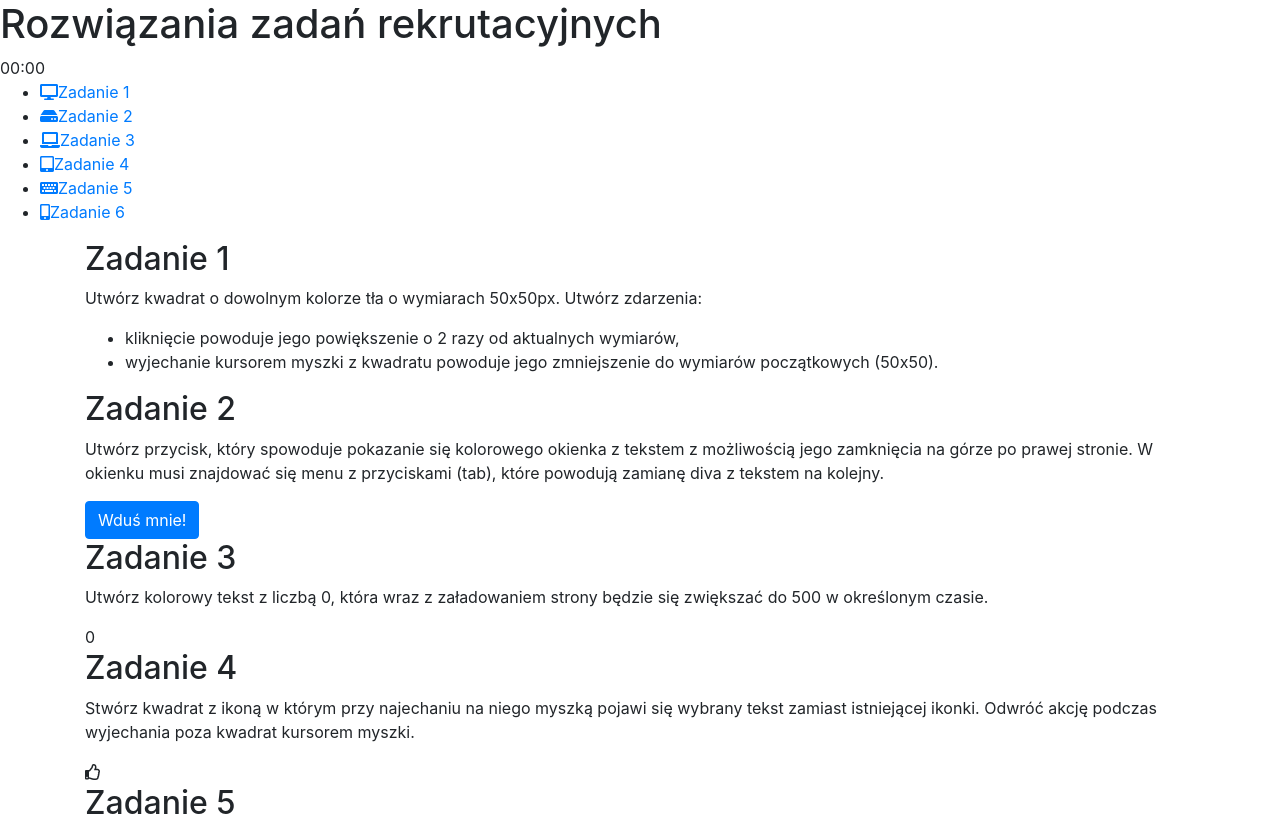
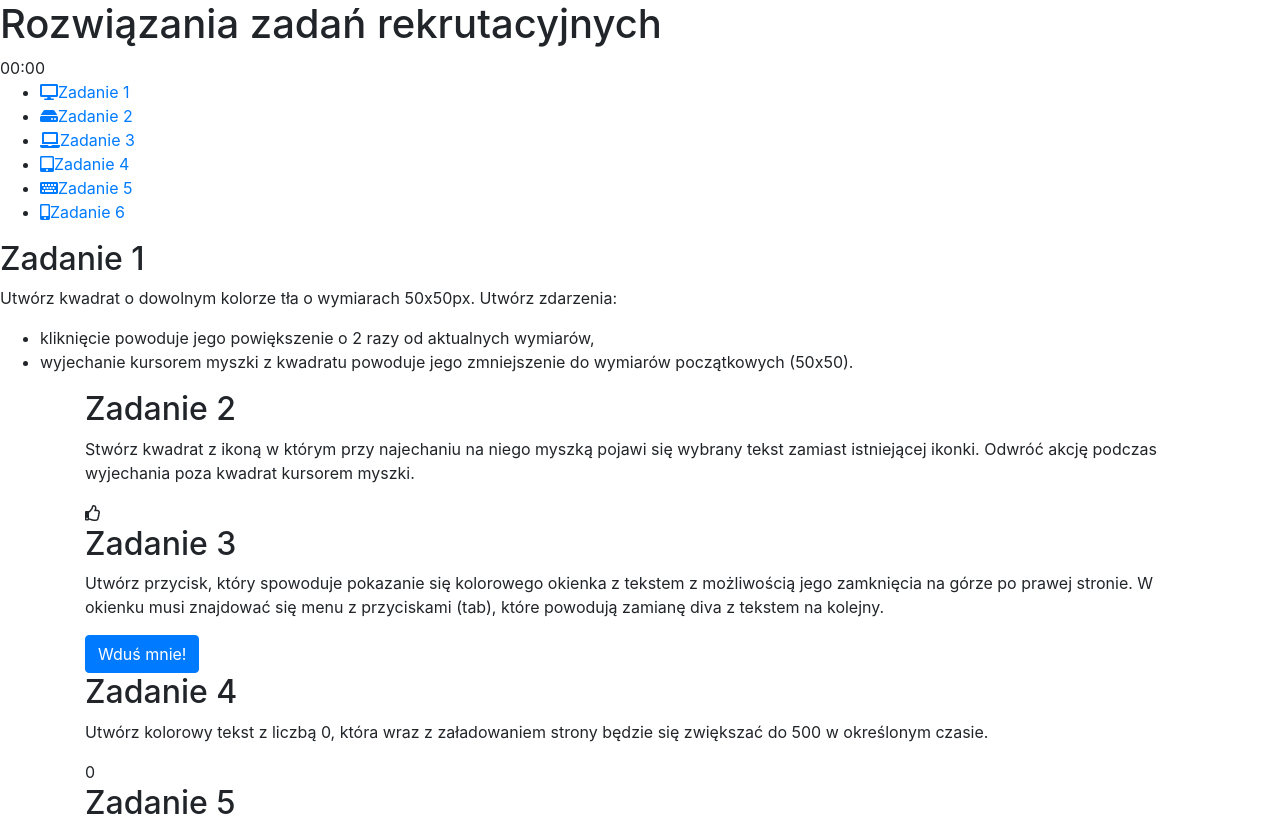
Before and after one commit to PSDvlpr/RecruitmentTask, a website: page index.html in a window 1280 px wide. Shown: the top 827 px of the page. Drawn offline with nearby package versions, Linux system fonts and the light colour scheme.

Commit message:
Change site structure

```diff
--- a/index.html
+++ b/index.html
@@ -10,6 +10,7 @@
         crossorigin="anonymous">
     <link rel="stylesheet" href="https://use.fontawesome.com/releases/v5.1.0/css/all.css" integrity="sha384-lKuwvrZot6UHsBSfcMvOkWwlCMgc0TaWr+30HWe3a4ltaBwTZhyTEggF5tJv8tbt"
         crossorigin="anonymous">
+    <link href="https://fonts.googleapis.com/css?family=PT+Sans:400,700|Source+Sans+Pro:200,400,600" rel="stylesheet">
     <link rel="stylesheet" href="css/style.prefixed.css">
 </head>
 
@@ -39,8 +40,8 @@
             </nav>
         </div>
 
+        <div class="task-wrapper">
             <div class="task-one element">
-            <div class="container">
                     <h2 class="task-title">Zadanie 1</h2>
                     <p>Utwórz kwadrat o dowolnym kolorze tła o wymiarach 50x50px. Utwórz zdarzenia:</p>
                     <ul class="task-list">
@@ -51,11 +52,24 @@
                         <div class="square square-one"></div>
                     </div>
             </div>
-        </div>
 
             <div class="task-two element">
                 <div class="container">
                     <h2>Zadanie 2</h2>
+                    <p>Stwórz kwadrat z ikoną w którym przy najechaniu na niego myszką pojawi się wybrany tekst zamiast istniejącej ikonki.
+                        Odwróć akcję podczas wyjechania poza kwadrat kursorem myszki.</p>
+                    <div class="square-wrapper">
+                        <div class="square square-four">
+                            <i class="far fa-thumbs-up"></i>
+                        </div>
+                    </div>
+                </div>
+            </div>
+        </div>
+
+        <div class="task-three element">
+            <div class="container">
+                <h2>Zadanie 3</h2>
                 <p>Utwórz przycisk, który spowoduje pokazanie się kolorowego okienka z tekstem z możliwością jego zamknięcia na górze po prawej stronie. W okienku musi znajdować się menu z przyciskami (tab), które powodują zamianę diva z tekstem na kolejny.</p>
 
                 <button type="button" class="btn btn-primary" data-toggle="modal" data-target="#taskModal">
@@ -92,21 +106,11 @@
 
             </div>
 
-            <div class="task-three element">
-                <div class="container">
-                    <h2>Zadanie 3</h2>
-                    <p>Utwórz kolorowy tekst z liczbą 0, która wraz z załadowaniem strony będzie się zwiększać do 500 w określonym czasie.</p>
-                    <span id="task-three-stats">0</span>
-                </div>
-            </div>
-
             <div class="task-four element">
                 <div class="container">
                     <h2>Zadanie 4</h2>
-                    <p>Stwórz kwadrat z ikoną w którym przy najechaniu na niego myszką pojawi się wybrany tekst zamiast istniejącej ikonki. Odwróć akcję podczas wyjechania poza kwadrat kursorem myszki.</p>
-                    <div class="square-wrapper">
-                        <div class="square square-four"><i class="far fa-thumbs-up"></i></div>
-                    </div>
+                    <p>Utwórz kolorowy tekst z liczbą 0, która wraz z załadowaniem strony będzie się zwiększać do 500 w określonym czasie.</p>
+                    <span id="task-three-stats">0</span>
                 </div>
             </div>
 
```
Lines whose indentation alone changed are shown as unchanged.
